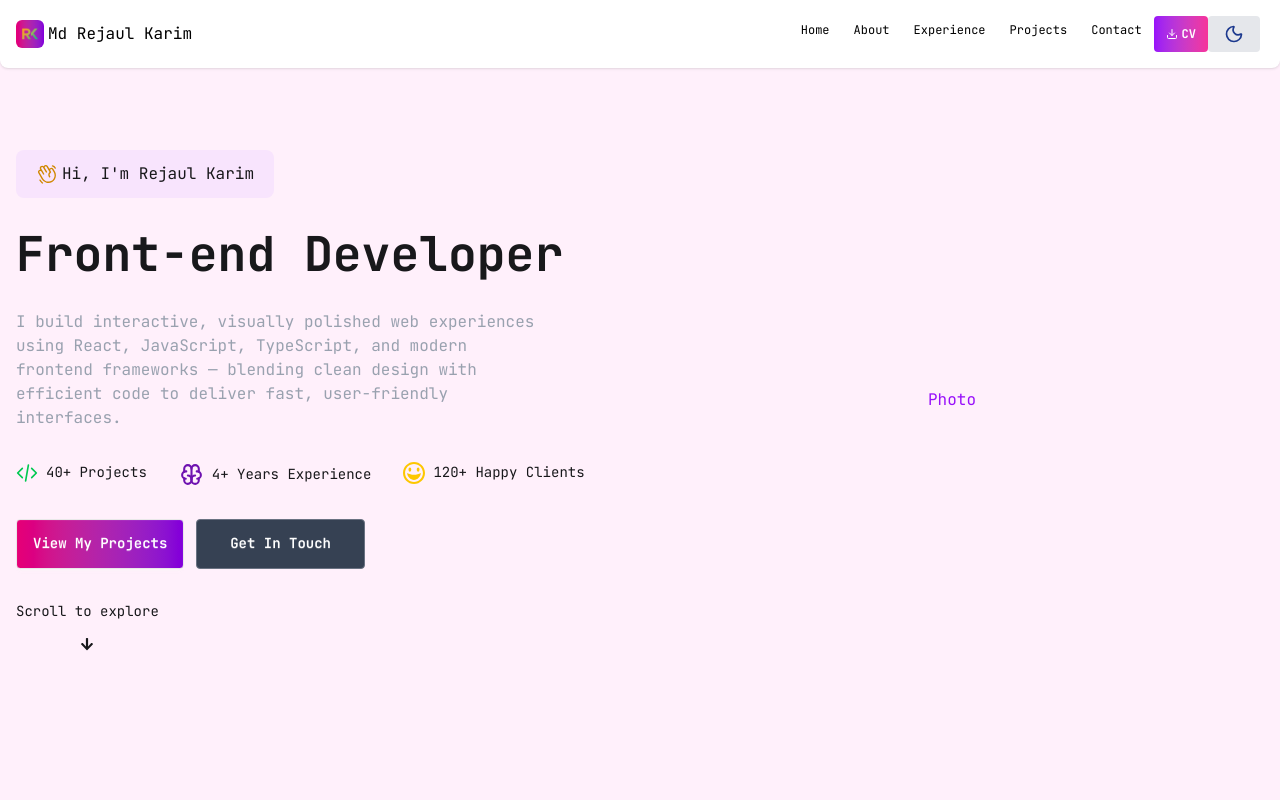
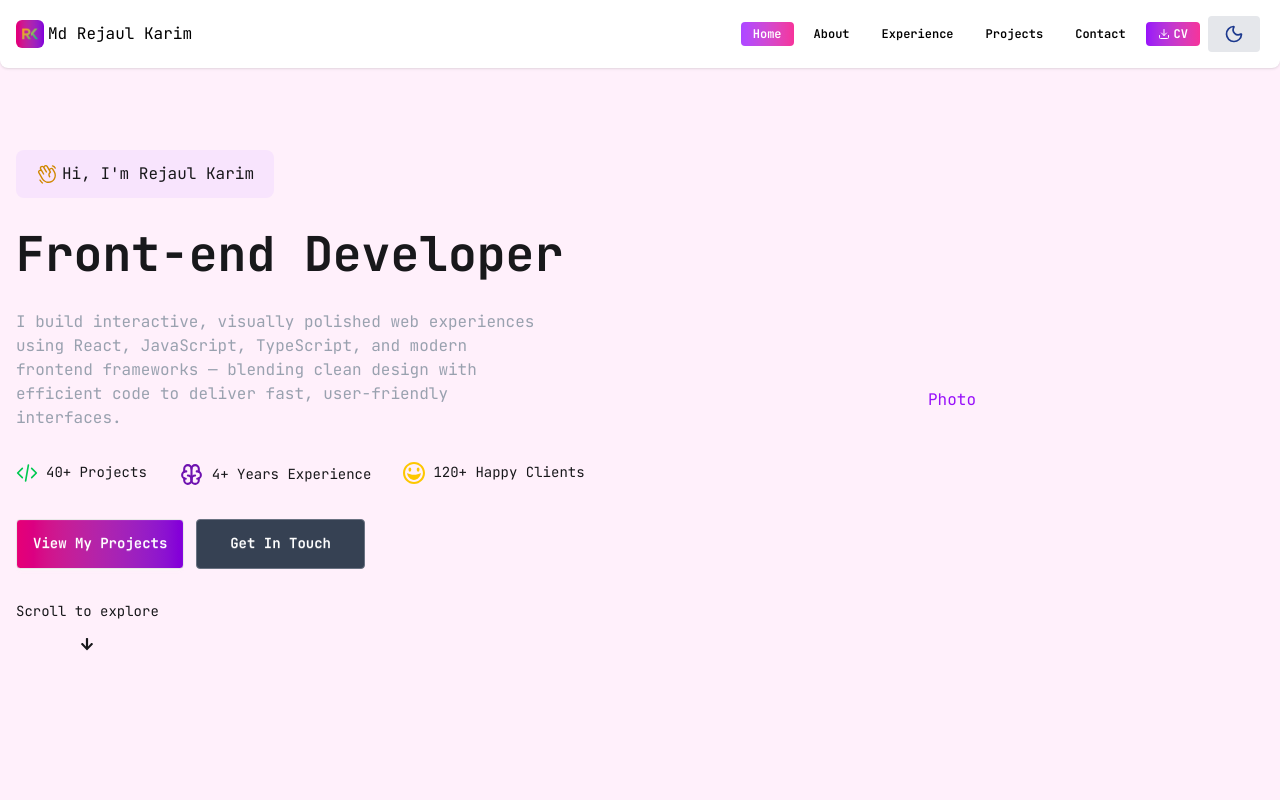
Before and after one commit to rejaulvoice18/rejaul-karim-portfolio, a React (Vite) app: page / in a window 1280 px wide. Shown: the top 800 px of the page. Built offline with nearby package versions, Linux system fonts and the light colour scheme.

Commit message:
Added nav active functionality

```diff
--- a/src/components/NavBar.jsx
+++ b/src/components/NavBar.jsx
@@ -10,10 +10,9 @@ import ThemeToggle from './ThemeToggle';
 
 const NavBar = () => {
     const [isOpen, setIsOpen] = useState(false);
+    const [activeNav, setActiveNav] = useState('home'); //default to 'home'
 
     const mobileNavRef = useRef(null);
-
-
 
     // Close menu when clicking outside
     useEffect(() => {
@@ -31,32 +30,36 @@ const NavBar = () => {
         }
     }, [isOpen])
 
-    // const [animate, setAnimate] = useState(false)
-
-    // const handleDownload = () => {
-    //     setAnimate(true);
-    //     setTimeout(() => setAnimate(false), 500) // Remove animation after 500ms
-    // }
-
+    // nav navigation
     const handleScroll = (id) => {
         const el = document.getElementById(id);
-        if(el) {
-            el.scrollIntoView({behavior: 'smooth'})
-        }
+        if (el) el.scrollIntoView({ behavior: 'smooth' });
+
+        setActiveNav(id)
         setIsOpen(false);
     }
-    const navOptions = <>
-        {/* <li><Link to="/home" state={{scrollTo: 'home'}} onClick={() => setIsOpen(false)}>Home</Link></li>
-        <li><Link to="/about" onClick={() => setIsOpen(false)}>About</Link></li>
-        <li><Link to="/experience" onClick={() => setIsOpen(false)}>Experience</Link></li>
-        <li><Link to="/projects" onClick={() => setIsOpen(false)}>Projects</Link></li>
-        <li><Link to="/contact" state={{scrollTo: 'contact'}} onClick={() => setIsOpen(false)}>Contact</Link></li> */}
-        <li><button onClick={()=> handleScroll('home')} >Home</button></li>
-        <li><button onClick={()=> handleScroll('about')} >About</button></li>
-        <li><button onClick={()=> handleScroll('experience')} >Experience</button></li>
-        <li><button onClick={()=> handleScroll('project')} >Projects</button></li>
-        <li><button onClick={()=> handleScroll('contact')} >Contact</button></li>
-    </>;
+
+    const navItems = [
+        { id: 'home', label: 'Home' },
+        { id: 'about', label: 'About' },
+        { id: 'experience', label: 'Experience' },
+        { id: 'project', label: 'Projects' },
+        { id: 'contact', label: 'Contact' }
+    ];
+
+    const navOptions = navItems.map(item => (
+        <li key={item.id}>
+            <button onClick={() => handleScroll(item.id)}
+                className={`
+                px-3 py-1 rounded font-semibold transition-all duration-300
+                ${activeNav === item.id ? 'bg-gradient-to-r from-purple-500 to-pink-500 text-white' : 'text-black dark:text-white'}
+                hover:bg-gradient-to-r hover:from-purple-600 hover:to-pink-600 hover:text-white hover:scale-105
+                `}
+            >
+               {item.label}
+            </button>
+        </li>
+    ))
 
     return (
         <>
@@ -72,7 +75,7 @@ const NavBar = () => {
 
                     <div className="navbar-end w-[60%]">
                         <div className="hidden md:flex">
-                            <ul className="menu menu-horizontal px-1 text-xs">
+                            <ul className="menu menu-horizontal px-1 text-xs items-center h-full space-x-2">
                                 {navOptions}
                                 <div
                                     className='group flex items-center py-1 px-3 gap-1 rounded-sm bg-gradient-to-r from-purple-600 to-pink-500
--- a/src/pages/Home/Footer/Footer.jsx
+++ b/src/pages/Home/Footer/Footer.jsx
@@ -15,7 +15,7 @@ const Footer = () => {
                     {/* introduction */}
                     <div className=''>
                         <div className='flex items-center gap-1'>
-                            <img className='w-7 bg-gradient-to-r from-pink-600 to-purple-700 rounded-md' src={logo} alt="" /><h3 className='dark:text-white'>Md Rejaul Karim</h3>
+                            <img className='w-7 bg-gradient-to-r from-pink-600 to-purple-700 rounded-md' src={logo} alt="" /><h3 className='text-white font-bold'>Md Rejaul Karim</h3>
                         </div>
                         <p className='dark:text-gray-400 text-[10px] py-3'>Creative Frontend Developer dedicated to crafting visually engaging and user-friendly web interfaces. Excited to collaborate and bring innovative ideas to life.</p>
                         <div className='dark:text-gray-400 text-[9px] flex items-center gap-1'>
@@ -27,7 +27,7 @@ const Footer = () => {
                     </div>
                     {/* Links */}
                     <div className='md:mx-auto'>
-                        <h3 className='dark:text-white text-xs pb-3'>Quick Links</h3>
+                        <h3 className='text-white font-bold text-xs pb-3'>Quick Links</h3>
                         <div className='flex flex-col dark:text-gray-400 text-xs gap-2'>
                             <a href="">Home</a>
                             <a href="">About</a>
@@ -38,7 +38,7 @@ const Footer = () => {
                     </div>
                     {/* Social buttons */}
                     <div className=''>
-                        <h4 className='dark:text-white text-xs mb-3'>Connect</h4>
+                        <h4 className='font-bold text-white text-xs mb-3'>Connect</h4>
                         <div className='space-y-3'>
                             {/* Social Links */}
                             <div className='flex gap-3 space-y-2'>
@@ -68,7 +68,7 @@ const Footer = () => {
                 </div>
                 <hr className='my-5 text-gray-400'/>
                 <div className='flex justify-between'>
-                    <p className='dark:text-gray-400 text-[10px]'>Developed by <a className='text-pink-600' href="https://www.linkedin.com/in/md-rejaul-karim" target='_blank'>Md Rejaul Karim</a> &copy; {currentYear}. All rights reserved</p>
+                    <p className='text-gray-400 text-[10px]'>Developed by <a className='text-pink-600' href="https://www.linkedin.com/in/md-rejaul-karim" target='_blank'>Md Rejaul Karim</a> &copy; {currentYear}. All rights reserved</p>
                     <div className='flex items-center gap-2 text-gray-400 text-[10px]'>
                         <button className='btn bg-gray-400 dark:bg-gray-800 text-white dark:text-gray-400 text-[10px] border-0 shadow-none h-[25px]'><FaArrowUpLong /> Back to top</button>
                     </div>
```
